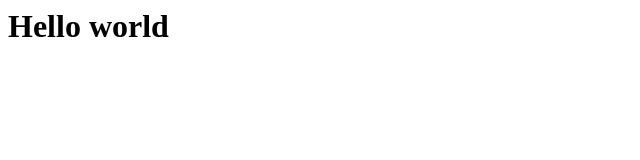
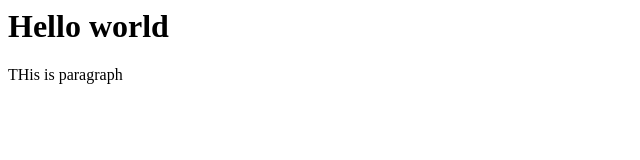
Before and after one commit to manied116/Todo, a plain HTML site: page index.html in a window 1280 px wide. Shown: the whole page, without its empty margins (0-640 px from the left). Drawn offline with Linux system fonts and the light colour scheme.

Commit message:
second commit

```diff
--- a/index.html
+++ b/index.html
@@ -5,5 +5,6 @@
 </head>
 <body>
 <h1>Hello world</h1>
+<p>THis is paragraph</p>
 </body>
 </html>
```
